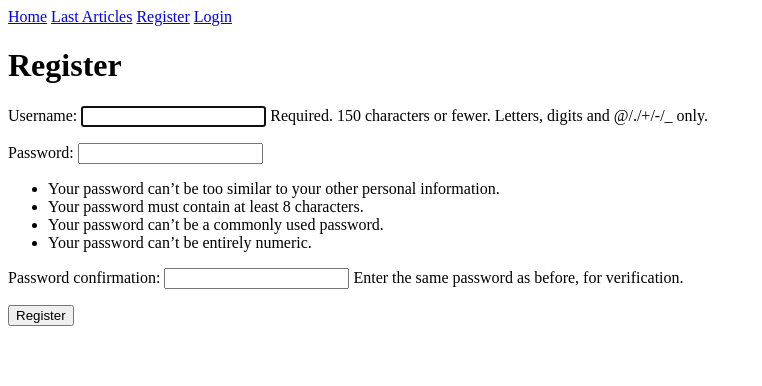
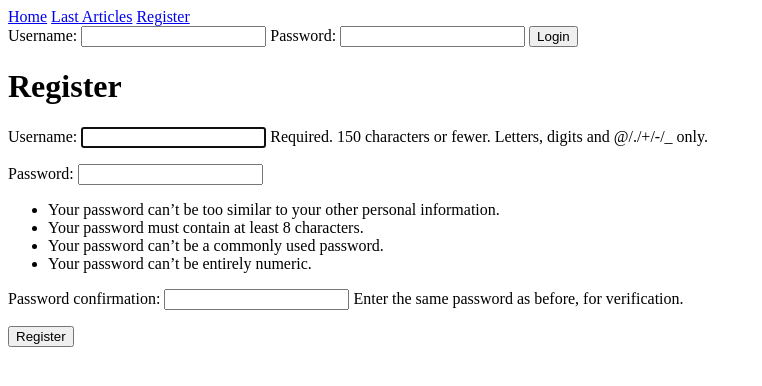
Before and after one commit to alex-sdn/42-Piscine-Django, a Django app: page /user/register/ in a window 1280 px wide. Shown: the top 386 px of the page, without its empty margins (0-762 px from the left). Run offline with Django 5.2, Linux system fonts and the light colour scheme; parts of the project's set-up code (start-up, migrations or seed data) failed here and were passed over.

Commit message:
add login form to base template

```diff
--- a/d07/d07/templates/base.html
+++ b/d07/d07/templates/base.html
@@ -18,7 +18,18 @@
         <a href="{% url 'logout' %}">Logout</a>
         {% else %}
         <a href="{% url 'register' %}">Register</a>
-        <a href="{% url 'login' %}">Login</a>
+
+        {% url 'login' as login_url %}
+        {% if request.path != login_url %}
+        <form method="post" action="{% url 'login' %}">
+            {% csrf_token %}
+            <label for="username">Username:</label>
+            <input type="text" id="username" name="username" required>
+            <label for="password">Password:</label>
+            <input type="password" id="password" name="password" required>
+            <button type="submit">Login</button>
+        </form>
+        {% endif %}
         {% endif %}
     </nav>
     {% block content %}
```
Also changed, not shown: d07/d07/db.sqlite3.
